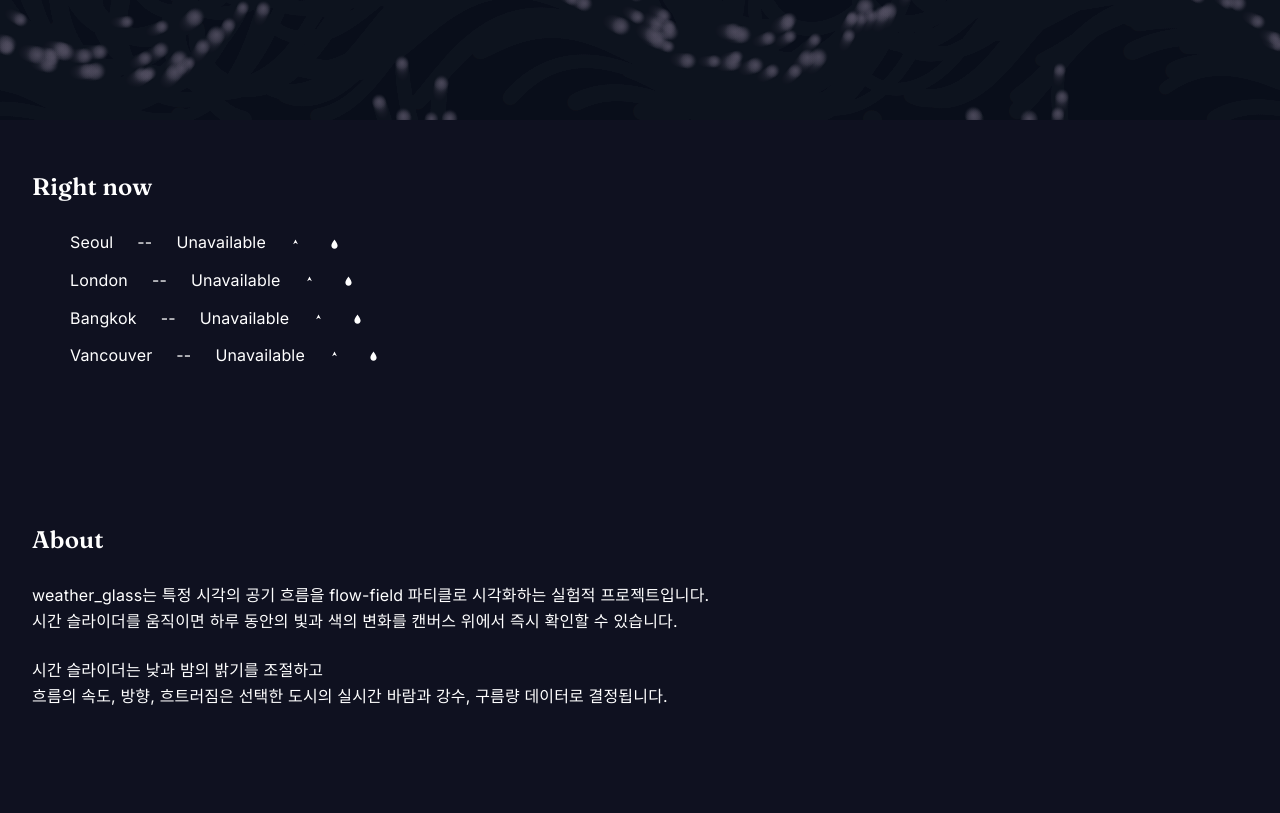
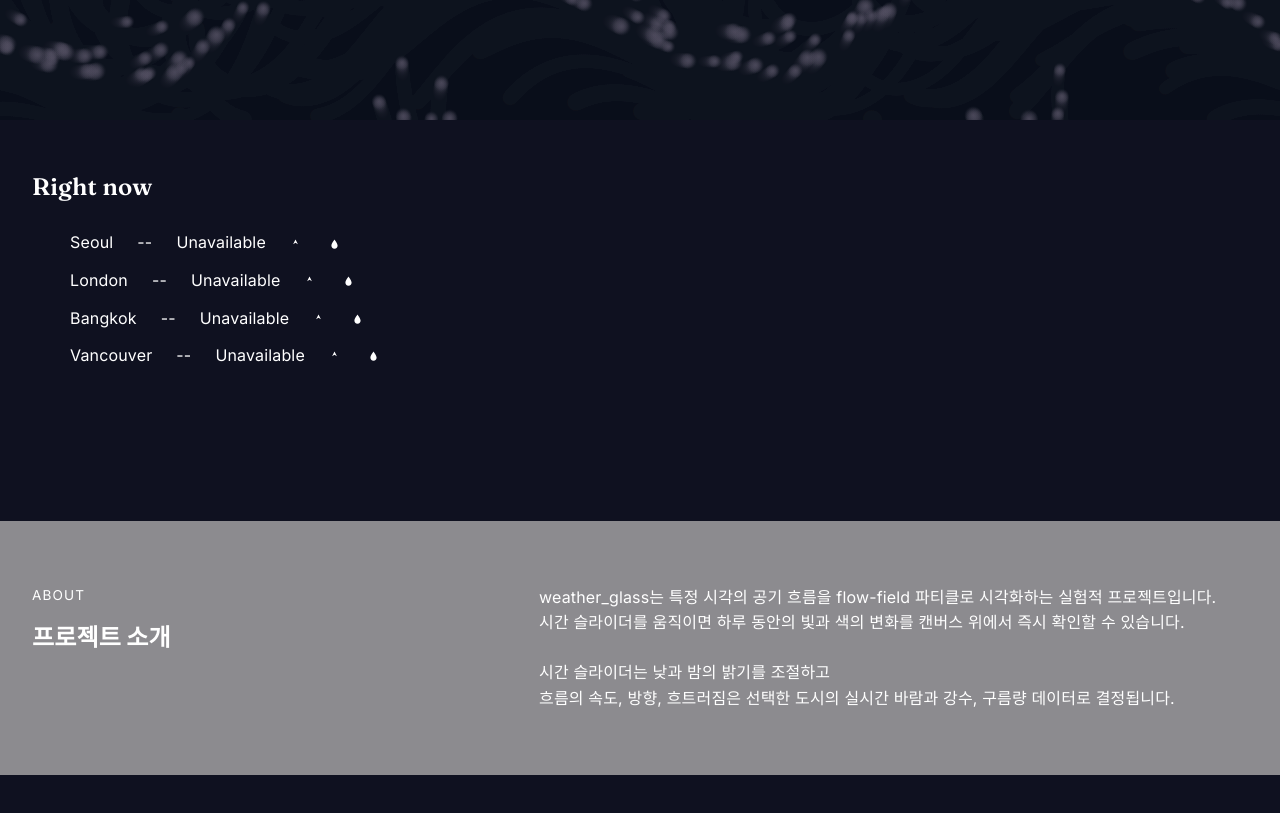
Before and after one commit to azeroo0/weather_glass, a website built with Vite: page index.html in a window 1280 px wide. Shown: the part 680-1493 px from the top of the page. Built offline with nearby package versions, Linux system fonts and the light colour scheme; no server answers.

Commit message:
Redesign about section with overlay and two-column layout

```diff
--- a/index.html
+++ b/index.html
@@ -104,7 +104,11 @@
       </section>
 
       <section class="about fade-up">
-        <h2>About</h2>
+        <div class="about-intro">
+          <span class="about-kicker">About</span>
+          <h2>프로젝트 소개</h2>
+        </div>
+        <div class="about-content">
           <p>
             weather_glass는 특정 시각의 공기 흐름을 flow-field 파티클로 시각화하는 실험적 프로젝트입니다.<br />
             시간 슬라이더를 움직이면 하루 동안의 빛과 색의 변화를 캔버스 위에서 즉시 확인할 수 있습니다.
@@ -113,6 +117,7 @@
             시간 슬라이더는 낮과 밤의 밝기를 조절하고<br />
             흐름의 속도, 방향, 흐트러짐은 선택한 도시의 실시간 바람과 강수, 구름량 데이터로 결정됩니다.
           </p>
+        </div>
       </section>
     </main>
     <script type="module" src="/src/main.ts"></script>
--- a/src/style.css
+++ b/src/style.css
@@ -182,15 +182,69 @@ input[type='range']:focus-visible {
   outline-offset: 6px;
 }
 
-.right-now,
-.about {
+.right-now {
   display: flex;
   flex-direction: column;
   gap: 1.5rem;
 }
 
-.about p {
+/*
+  Full-bleed tinted band: position:relative + z-index:0 gives .about its
+  own stacking context, so the ::before overlay (z-index:-1 *within that
+  context*) paints in front of the fixed #flowCanvas (z-index:-1 at the
+  root) but behind .about's own text - without touching the hero/right-now
+  sections above and below it.
+*/
+.about {
+  position: relative;
+  z-index: 0;
+  display: grid;
+  grid-template-columns: 1fr;
+  gap: 2rem;
+  padding: clamp(2.5rem, 6vw, 4rem) 0;
+}
+
+.about::before {
+  content: '';
+  position: absolute;
+  top: 0;
+  bottom: 0;
+  left: 50%;
+  width: 100vw;
+  transform: translateX(-50%);
+  background: rgba(244, 241, 236, 0.55);
+  z-index: -1;
+  pointer-events: none;
+}
+
+.about-intro {
+  display: flex;
+  flex-direction: column;
+  gap: 0.75rem;
+}
+
+.about-kicker {
+  font-size: 0.85rem;
+  text-transform: uppercase;
+  letter-spacing: 0.08em;
+}
+
+.about-content {
+  display: flex;
+  flex-direction: column;
+  gap: 1.5rem;
+}
+
+.about-content p {
   max-width: none;
+}
+
+@media (min-width: 1024px) {
+  .about {
+    grid-template-columns: minmax(0, 1fr) minmax(0, 1.6fr);
+    gap: 4rem;
+    align-items: start;
+  }
 }
 
 .right-now ul {
```
Lines whose indentation alone changed are shown as unchanged.
